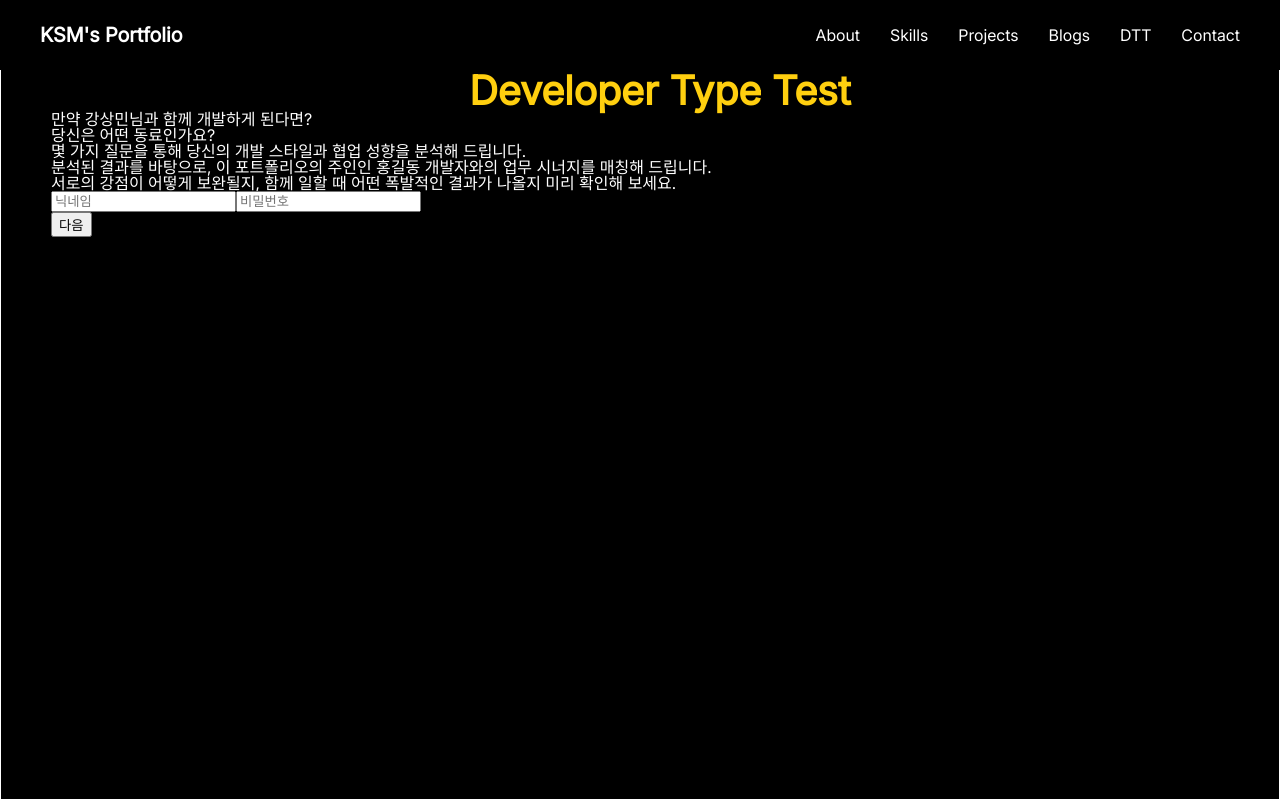
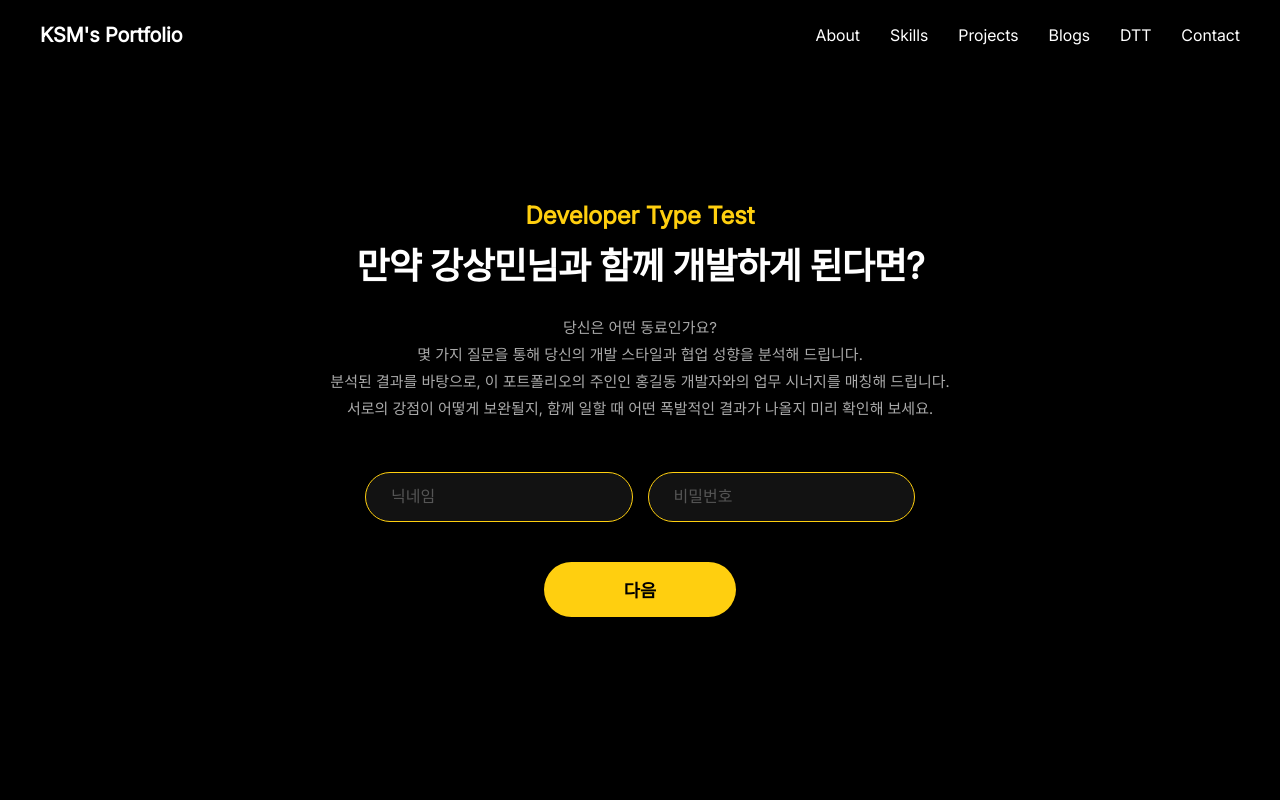
Before and after one commit to wvwwvv/portfolio, a React (Vite) app: page /dtt/login in a window 1280 px wide. Built offline with nearby package versions, Linux system fonts and the light colour scheme; no server answers.

Commit message:
DTT 로그인, 테스트 페이지 구현 완료

```diff
--- a/src/components/Contact/Contact.module.css
+++ b/src/components/Contact/Contact.module.css
@@ -18,9 +18,10 @@
 }
 
 .comment {
-    font-size: 40px;
-    font-family: sans-serif;
+    font-size: 36px;
+    font-family: 'Inter', 'sans-serif';
     text-align: center;
+    line-height: 1.6;
 
 }
 
--- a/src/components/DTT/DTT.module.css
+++ b/src/components/DTT/DTT.module.css
@@ -26,7 +26,7 @@
     width: 28px;
     height: 162px;
     background-repeat: no-repeat;
-
+    margin-bottom: 12px;
 }
 
 .explain {
--- a/src/components/DTT/DTTLogin.module.css
+++ b/src/components/DTT/DTTLogin.module.css
@@ -2,13 +2,85 @@
     background-color: black;
     min-height: 100vh;
     padding: 70px 50px 50px 50px;
-    border: 1px solid white;
+    display: flex;
+    flex-direction: column;
+    align-items: center;
+    justify-content: center;
 }
 
 .title {
+    font-size: 24px;
     text-align: center;
-    color : #FFCF0F;
-    font-size: 40px;
+    color: #FFCF0F;
     font-weight: bold;
-    margin-left: 40px;
+    margin-bottom: 20px;
 }
+
+.header {
+    text-align: center;
+    margin-bottom: 50px;
+}
+
+.title_description {
+    color: white;
+    font-size: 36px;
+    font-weight: bold;
+    margin-bottom: 30px;
+    letter-spacing: -1px;
+}
+
+.description {
+    color: #aaaaaa;
+    font-size: 15px;
+    line-height: 1.8;
+    max-width: 700px;
+    margin: 0 auto;
+}
+
+.input_group {
+    display: flex;
+    gap: 15px;
+    width: 100%;
+    max-width: 550px;
+    margin-bottom: 40px;
+}
+
+.input {
+    flex: 1;
+    background-color: #121212;
+    border: 1px solid #FFCF0F;
+    border-radius: 40px;
+    padding: 15px 25px;
+    color: white;
+    font-size: 16px;
+    transition: box-shadow 0.2s ease;
+}
+
+.input::placeholder {
+    color: #555555;
+}
+
+.input:focus {
+    box-shadow: 0 0 8px rgba(255, 207, 15, 0.4);
+}
+
+.next_button {
+    background-color: #FFCF0F;
+    color: black;
+    border: none;
+    padding: 15px 80px;
+    border-radius: 40px;
+    font-size: 17.6px;
+    font-weight: bold;
+    cursor: pointer;
+    transition: transform 0.2s ease, background-color 0.2s ease;
+}
+
+.next_button:hover {
+    background-color: #FFCF0F;
+    transform: translateY(-2px);
+}
+
+.next_button:active {
+    transform: translateY(0);
+}
--- a/src/components/DTT/DTTTest.module.css
+++ b/src/components/DTT/DTTTest.module.css
@@ -1,14 +1,85 @@
 .section {
-    background-color: black;
-    min-height: 100vh;
-    padding: 70px 50px 50px 50px;
-    border: 1px solid white;
+    max-width: 800px;
+    margin: 0 auto;
+    padding: 40px 20px;
+    color: white;
+    background-color: #000;
+    text-align: center;
 }
 
-.title {
+.header {
     text-align: center;
     color : #FFCF0F;
-    font-size: 40px;
+    font-size: 36px;
     font-weight: bold;
-    margin-left: 40px;
+    margin-top: 30px;
+    margin-bottom: 68px;
 }
+
+.subtitle1 {
+    font-size: 14px;
+    color : #FFCF0F;
+    margin-bottom: 14px;
+}
+
+.subtitle2 {
+    font-size : 26px;
+    margin-bottom: 80px;
+}
+
+/* 질문 + 선택 영역 */
+.questionItem {
+    margin-bottom: 60px;
+}
+
+.questionText {
+    font-size: 20px;
+    margin-bottom: 25px;
+}
+
+.options {
+    display: flex;
+    align-items: center;
+    justify-content: center;
+    gap: 20px;
+}
+
+
+/* 그렇지 않다, 그렇다 */
+.label {
+    font-size: 12px;
+    color: #888;
+}
+
+/* 동그라미 기본 스타일 */
+.circle {
+    border: 2px solid #ffcc00;
+    border-radius: 50%;
+    cursor: pointer;
+    transition: all 0.2s ease;
+}
+
+
+/* 질문 답 클릭했을 때 */
+.circle.active {
+    background-color: #ffcc00;
+}
+
+/* 양 끝으로 갈수록 커지게 크기 설정 */
+.size0, .size5 { width: 45px; height: 45px; }
+.size1, .size4 { width: 35px; height: 35px; }
+.size2, .size3 { width: 25px; height: 25px; }
+
+.submitButton {
+    margin-top: 40px;
+    padding: 15px 40px;
+    background-color: #ffcc00;
+    border-radius: 30px;
+    font-weight: bold;
+    cursor: pointer;
+    font-size: 18px;
+}
+
+.submitButton:hover {
+    background-color: #e6b800; /* 톤 다운 */
+}
--- a/src/components/DTT/DTTTest.tsx
+++ b/src/components/DTT/DTTTest.tsx
@@ -1,9 +1,123 @@
 import styles from './DTTTest.module.css'
+import {useLocation, useNavigate} from "react-router-dom";
+import {useEffect, useState} from "react";
+import {questions} from "../DTTData/question";
+import type { Question } from "../../types/Question";
+import {supabase} from "../../api/supabase.ts";
 
 const DTTTest = () => {
+
+    const location = useLocation();
+    const navigate = useNavigate();
+    const {nickname, password} = location.state || {}
+    const [shuffledQuestions, setShuffledQuestions] = useState<Question[]>([]);
+    const [answers, setAnswers] = useState<Record<number, number>>({}); // 각 점수
+
+    // 마운트 되면 문제 섞기
+    useEffect(() => {
+        if (!nickname) {
+            alert("잘못된 접근입니다. 닉네임이 유효하지 않습니다.");
+            navigate("/dtt");
+            return;
+        }
+        const shuffled = [...questions].sort(() => Math.random() - 0.5);
+        setShuffledQuestions(shuffled);
+    }, [nickname, navigate])
+
+    const scoreWeights = [-5.1, -3.1, -1.1, 1.1, 3.1, 5.1];
+
+    const handleSelectQuestion = (id: number, index: number) => {
+        setAnswers({...answers, [id]: scoreWeights[index]});
+    };
+
+    const handleSubmit = async () => {
+        if (Object.keys(answers).length < shuffledQuestions.length) {
+            alert("모든 문항에 답변해주세요");
+            return;
+        }
+
+        // MBTI 계산 로직
+
+        const scores = { EI:0, NS:0, FT:0, PJ:0}; // EI 값이 + 면 E
+
+        shuffledQuestions.forEach((q) => {
+            const score = answers[q.id]; // 화면에 보여지는 문제 순으로, id 가지고 접근, score 추출
+            // Question 의 type 따라 점수 더하기
+            if (q.type === 'EI' || q.type === 'NS' || q.type === 'FT' || q.type === 'PJ') {
+                scores[q.type] += score; // type 4가지에 대해서만 scores 갱신 되도록
+            }
+        });
+
+        // 절대 EI 값이 0이 되지 않는다
+        const mbti_type =
+            (scores.EI > 0 ? "E" : "I") +
+            (scores.NS > 0 ? "N" : "S") +
+            (scores.FT > 0 ? "F" : "T") +
+            (scores.PJ > 0 ? "P" : "J");
+
+        try {
+            // 최종 DB 중복 체크 - 문제 푸는 사이에 해당 닉으로 다른 사람이 db에 저장한 경우 에러 방지
+            const { data: user } = await supabase
+                .from('visitor')
+                .select('nickname')
+                .eq('nickname', nickname)
+                .maybeSingle(); // 객체 없을 수 있으므로
+
+            if (user) {
+                alert("이미 검사를 마친 닉네임입니다. 결과 페이지로 이동합니다.");
+                navigate(`/dtt/result/${nickname}`);
+                return;
+            }
+
+            // DB 저장
+            const { error } = await supabase
+                .from('visitor')
+                .insert([{ nickname, password, mbti_type}]); // table 의 필드명과 맞춰줌
+
+            if (error) throw error;
+
+            // 결과 페이지로 이동
+            navigate(`/dtt/result/${nickname}`);
+        } catch (err) {
+            console.error(err);
+            alert("데이터 저장 중 오류가 발생했습니다.");
+        }
+    }
+
     return (
         <div className={styles.section}>
-            <p> ddt 검사 페이지</p>
+            <div className={styles.header}>
+                <p className={styles.subtitle1}>Developer Type Test</p>
+                <p className={styles.subtitle2}>만약 강상민님과 함께 개발하게 된다면?</p>
+            </div>
+
+            <div className={styles.questionList}>
+                {/* 렌더링 되면 먼저 문제를 섞고 map 으로 하나 하나 보여줌 */}
+                {shuffledQuestions.map((q) => (
+                    <div key={q.id} className={styles.questionItem}>
+                        <p className={styles.questionText}>{q.text}</p>
+                        {/* 각 질문 선택 영역 */}
+                        <div className={styles.options}>
+                            <span className={styles.label}>그렇지 않다</span>
+                            {/* score, index 의 map 인데, score 명시하면 never used 뜸 */}
+                            {scoreWeights.map((_, idx) => (
+                                <div
+                                    key={idx}
+                                    className={`${styles.circle} ${styles[`size${idx}`]} ${ /* idx : 0 ~ 5 , size5 따위의 className 적용 */
+                                        answers[q.id] === scoreWeights[idx] ? styles.active : "" /* 선택한 idx 의 동그라미만 active 속성 부여 */
+                                    }`}
+                                    onClick={() => handleSelectQuestion(q.id, idx)}
+                                />
+                            ))}
+                            <span className={styles.label}>그렇다</span>
+                        </div>
+                    </div>
+                ))}
+            </div>
+
+            <button className={styles.submitButton} onClick={handleSubmit}>
+                결과 확인하기
+            </button>
         </div>
     )
 }
--- /dev/null
+++ b/src/components/DTTData/question.ts
@@ -0,0 +1,18 @@
+export const questions = [
+    // E(+) vs I(-)
+    { id: 1, type: "EI", text: "새로운 프로젝트가 시작되는 날, 나는 동료 개발자들과 브레인스토밍하며 아이디어를 낸다." },
+    { id: 2, type: "EI", text: "개발 관련 커뮤니티 활동이나 네트워킹이 즐겁다." },
+    { id: 3, type: "EI", text: "문제가 풀리지 않을 때 혼자 고민하기보다 동료에게 질문하며 소통하는 편이다." },
+    // N(+) vs S(-)
+    { id: 4, type: "NS", text: "기술의 설계 철학이나 추상적인 원리를 먼저 파악하는 것을 선호한다." },
+    { id: 5, type: "NS", text: "큰 흐름만 이해하면 디테일은 자연스럽게 따라온다고 생각한다." },
+    { id: 6, type: "NS", text: "이미 검증된 구체적인 개발 방법론을 따르는 것보다, 혁신적이고 실험적인 새로운 설계 방식을 상상하는 것도 선호한다." },
+    // F(+) vs T(-)
+    { id: 7, type: "FT", text: "코드 리뷰를 할 때 정확한 지적보다는 상대방의 기분을 고려하는 것이 더 중요하다." },
+    { id: 8, type: "FT", text: "팀 분위기와 팀원들의 감정 상태도 프로젝트 성공에 중요하다고 생각한다. " },
+    { id: 9, type: "FT", text: "팀 내에서 의견 충돌이나 문제가 발생했을 때, 논리적인 시시비비를 가려 결론을 내는 것보다 팀원 모두가 수긍하고 상처받지 않는 분위기를 만드는 것이 더 중요하다." },
+    // P(+) vs J(-)
+    { id: 10, type: "PJ", text: "기획이 완벽하지 않아도 일단 만들어보면서 수정하는 편이다." },
+    { id: 11, type: "PJ", text: "마감 직전의 몰입감이 오히려 생산성을 폭발시킨다고 느낀다." },
+    { id: 12, type: "PJ", text: "효율적인 새 도구가 발견되면 기존 계획을 변경해서라도 즉흥적으로 시도한다." },
+];
--- /dev/null
+++ b/src/types/Question.ts
@@ -0,0 +1,5 @@
+export interface Question {
+    id: number;
+    type: string;
+    text: string;
+}
```
